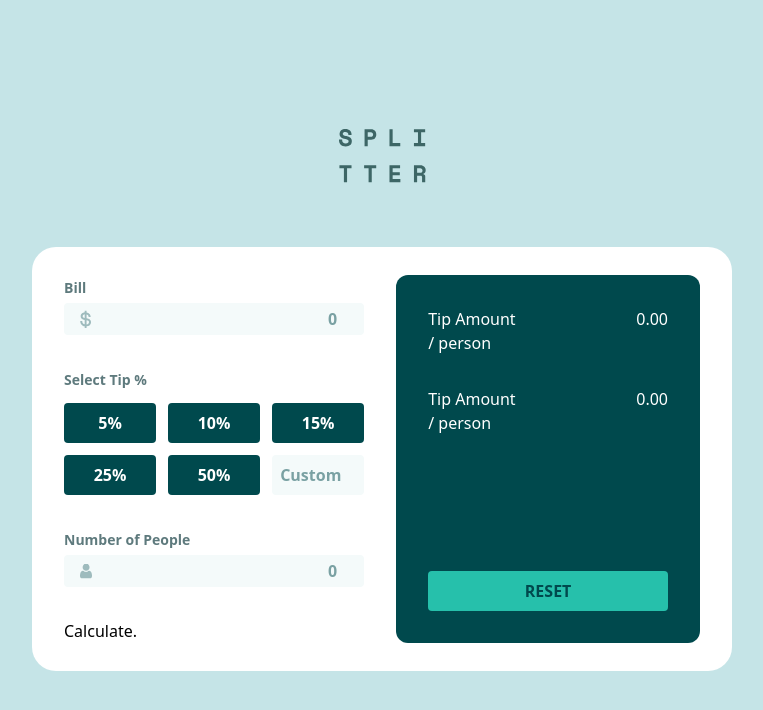
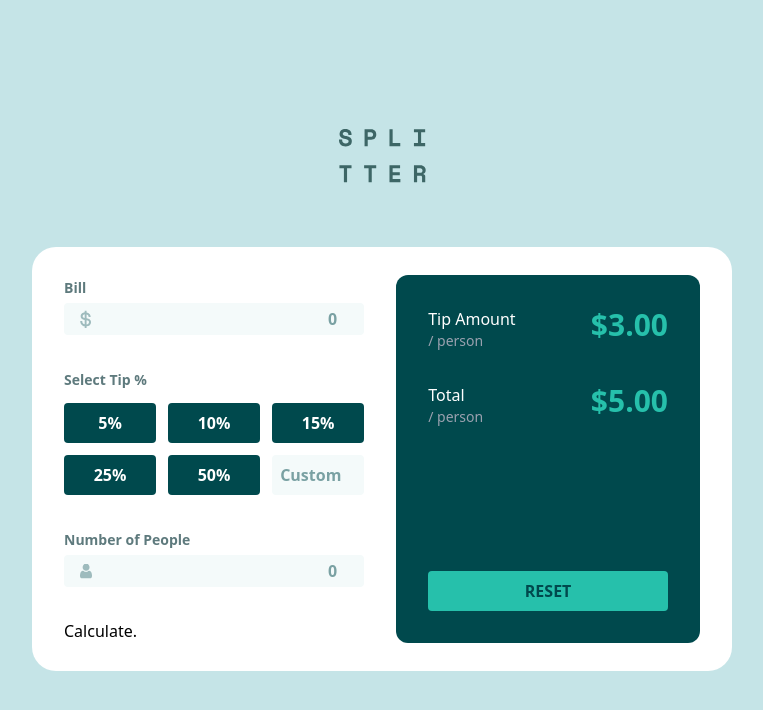
Before and after one commit to Skyz03/Tip-Calculator-Animation, a React (Vite) app: page / in a window 1280 px wide. Shown: the top 710 px of the page, without its empty margins (258-1021 px from the left). Built offline with nearby package versions, Linux system fonts and the light colour scheme.

Commit message:
add result reuseable component

```diff
--- a/src/components/TipCalculator.jsx
+++ b/src/components/TipCalculator.jsx
@@ -64,24 +64,12 @@ export default function TipCalculator() {
       {/* result of tip calculator */}
       <div className="flex flex-col justify-between w-full md:w-1/2 bg-[hsl(183,100%,15%)] text-white p-8 rounded-xl">
         <div>
-
-          <div className="flex justify-between mb-8 ">
-            <div>
-              <p>Tip Amount</p>
-              <p>/ person</p>
-            </div>
-            <div>0.00</div>
-            {/*  */}
-          </div>
-          <div className="flex justify-between mb-8 ">
-            <div>
-              <p>Tip Amount</p>
-              <p>/ person</p>
-            </div>
-            <div>0.00</div>
-          </div>
-
-
+          <ResultRow
+            label={"Tip Amount"}
+            value={3} />
+          <ResultRow
+            label={"Total"}
+            value={5} />
         </div>
         <button className="bg-[hsl(172,67%,45%)] text-[hsl(183,100%,15%)] font-bold rounded cursor-pointer p-2">RESET</button>
       </div>
```
